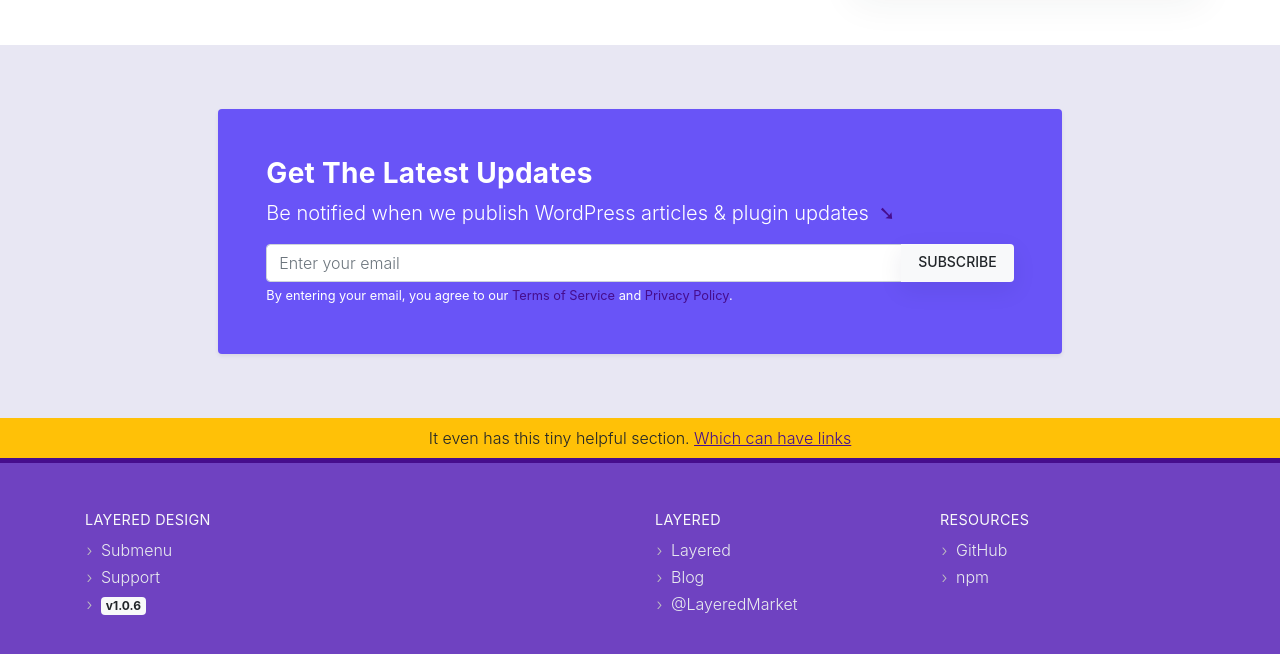
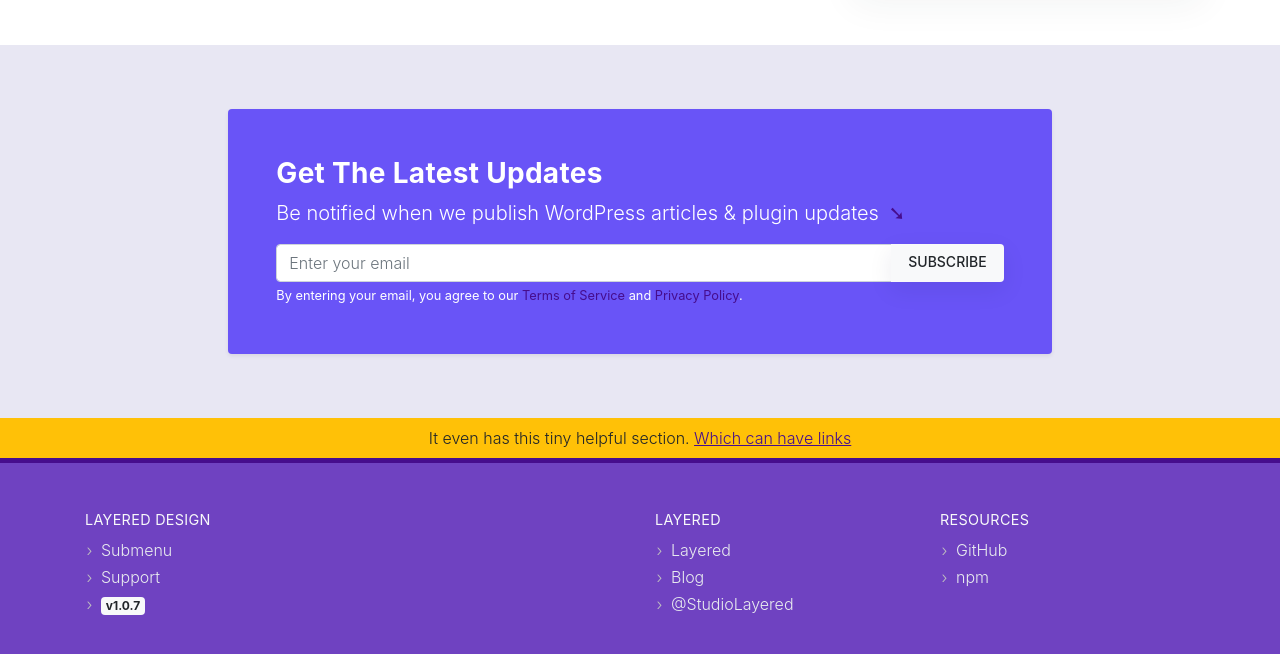
Before and after one commit to LayeredStudio/layered-bootstrap, a website built with webpack: page index.html in a window 1280 px wide. Shown: the part 954-1608 px from the top of the page. Built offline with nearby package versions, Linux system fonts and the light colour scheme.

Commit message:
Updated - deps

```diff
--- a/index.html
+++ b/index.html
@@ -20,7 +20,7 @@
 
 		<script>
 		var L = {
-			version:	'1.0.6',
+			version:	'1.0.7',
 			siteUrl:	'https://laye.red',
 			apiUrl:		'https://laye.red/api',
 			user:		null
@@ -127,7 +127,7 @@
 			</section>
 
 
-			<section class="bg-primary-lighter">
+			<section class="bg-primary-lighter container-fluid">
 
 				<div class="row justify-content-center">
 					<div class="col col-md-8 py-5">
@@ -181,7 +181,7 @@
 							<li><a href="https://laye.red" target="_blank">Layered</a></li>
 							<li><a href="https://medium.com/layered" target="_blank">Blog</a></li>
 							<li>
-								<a href="https://twitter.com/LayeredMarket" target="_blank" class="social-link social-link-twitter">@LayeredMarket</a>&nbsp;
+								<a href="https://twitter.com/StudioLayered" target="_blank" class="social-link social-link-twitter">@StudioLayered</a>&nbsp;
 							</li>
 						</ul>
 					</div>
--- a/src/layered.js
+++ b/src/layered.js
@@ -14,7 +14,7 @@ jQuery(function($) {
 	// Tooltips
 	$('[data-toggle="tooltip"]').tooltip();
 
-	$('.js-version').text(`v${L.version}`)
+	$('.js-version').text(`v${L.version || 1}`)
 
 })
 
```
Also changed, not shown: package.json (+5 -5 lines), dist/layered.js, 1 other file.
